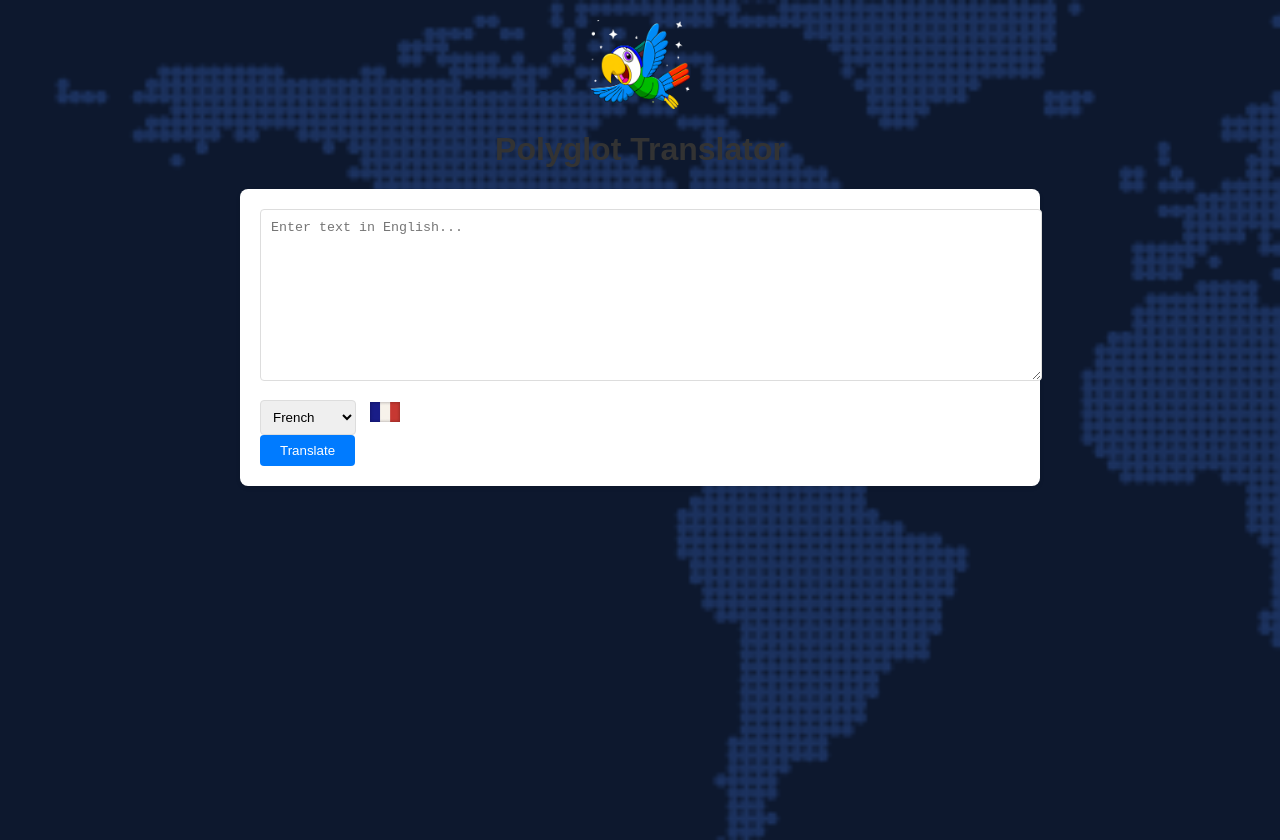
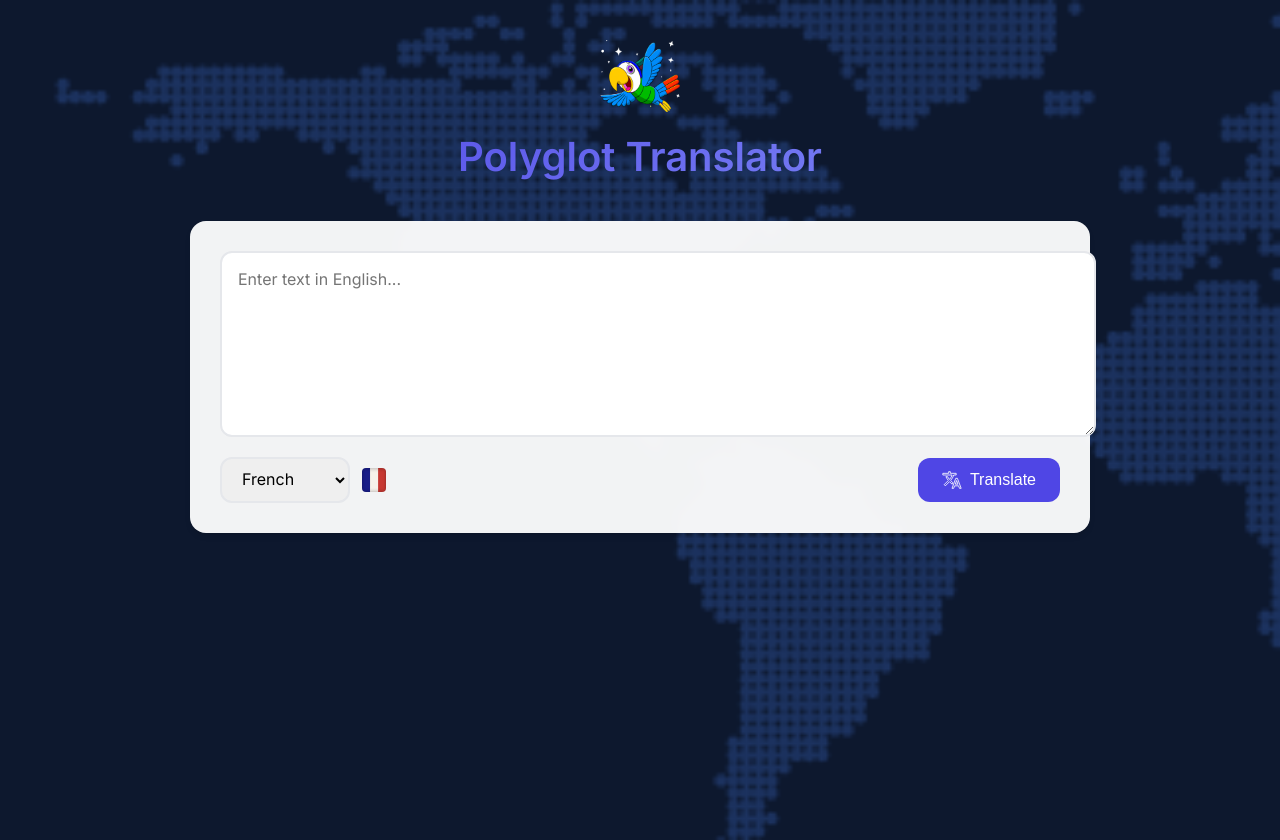
Before and after one commit to choutos/pollyglot, a website built with Vite: page index.html in a window 1280 px wide. Built offline with nearby package versions, Linux system fonts and the light colour scheme; no server answers.

Commit message:
Improve frontend

```diff
--- a/index.css
+++ b/index.css
@@ -1,5 +1,14 @@
+:root {
+    --primary-color: #4F46E5;
+    --hover-color: #4338CA;
+    --background-color: #F3F4F6;
+    --text-color: #1F2937;
+    --border-color: #E5E7EB;
+    --box-shadow: 0 4px 6px -1px rgba(0, 0, 0, 0.1), 0 2px 4px -1px rgba(0, 0, 0, 0.06);
+}
+
 body {
-    font-family: Arial, sans-serif;
+    font-family: 'Inter', sans-serif;
     margin: 0;
     padding: 20px;
     background-image: url('assets/worldmap.png');
@@ -7,68 +16,136 @@ body {
     background-position: center;
     background-repeat: no-repeat;
     min-height: 100vh;
+    color: var(--text-color);
 }
 
 .container {
-    max-width: 800px;
+    max-width: 900px;
     margin: 0 auto;
+    padding: 20px;
+}
+
+.header {
+    text-align: center;
+    margin-bottom: 40px;
+}
+
+.logo {
+    width: 80px;
+    height: auto;
+    margin-bottom: 16px;
 }
 
 h1 {
-    text-align: center;
-    color: #333;
+    font-weight: 600;
+    font-size: 2.5rem;
+    margin: 0;
+    background: linear-gradient(135deg, var(--primary-color), #818CF8);
+    -webkit-background-clip: text;
+    -webkit-text-fill-color: transparent;
 }
 
 .translation-box {
-    background: white;
-    padding: 20px;
-    border-radius: 8px;
-    box-shadow: 0 2px 4px rgba(0,0,0,0.1);
+    background: rgba(255, 255, 255, 0.95);
+    padding: 30px;
+    border-radius: 16px;
+    box-shadow: var(--box-shadow);
+    backdrop-filter: blur(8px);
+}
+
+.input-section {
+    display: flex;
+    flex-direction: column;
+    gap: 20px;
 }
 
 textarea {
     width: 100%;
     height: 150px;
-    margin-bottom: 15px;
-    padding: 10px;
-    border: 1px solid #ddd;
-    border-radius: 4px;
+    padding: 16px;
+    border: 2px solid var(--border-color);
+    border-radius: 12px;
     resize: vertical;
+    font-family: 'Inter', sans-serif;
+    font-size: 1rem;
+    transition: border-color 0.2s;
+}
+
+textarea:focus {
+    outline: none;
+    border-color: var(--primary-color);
+}
+
+.controls {
+    display: flex;
+    gap: 16px;
+    align-items: center;
+    justify-content: space-between;
+}
+
+.select-wrapper {
+    position: relative;
+    display: flex;
+    align-items: center;
+    gap: 12px;
 }
 
 select {
-    padding: 8px;
-    margin-right: 10px;
-    border: 1px solid #ddd;
+    padding: 10px 16px;
+    border: 2px solid var(--border-color);
+    border-radius: 12px;
+    font-size: 1rem;
+    font-family: 'Inter', sans-serif;
+    cursor: pointer;
+    transition: border-color 0.2s;
+}
+
+select:focus {
+    outline: none;
+    border-color: var(--primary-color);
+}
+
+.flag-icon {
+    width: 24px;
+    height: 24px;
     border-radius: 4px;
 }
 
 button {
-    padding: 8px 20px;
-    background-color: #007bff;
+    display: flex;
+    align-items: center;
+    gap: 8px;
+    padding: 12px 24px;
+    background-color: var(--primary-color);
     color: white;
     border: none;
-    border-radius: 4px;
+    border-radius: 12px;
+    font-size: 1rem;
+    font-weight: 500;
     cursor: pointer;
+    transition: background-color 0.2s, transform 0.1s;
 }
 
 button:hover {
-    background-color: #0056b3;
+    background-color: var(--hover-color);
+}
+
+button:active {
+    transform: scale(0.98);
+}
+
+.translate-icon {
+    width: 20px;
+    height: 20px;
 }
 
 .result-box {
-    margin-top: 20px;
-    background: white;
-    padding: 20px;
-    border-radius: 8px;
-    box-shadow: 0 2px 4px rgba(0,0,0,0.1);
+    margin-top: 24px;
+    background: rgba(255, 255, 255, 0.95);
+    padding: 24px;
+    border-radius: 16px;
+    box-shadow: var(--box-shadow);
     display: none;
+    backdrop-filter: blur(8px);
+    line-height: 1.6;
 }
-
-/* Add styles for the logo */
-.logo {
-    width: 100px;
-    height: auto;
-    margin: 0 auto 20px;
-    display: block;
-}
--- a/index.html
+++ b/index.html
@@ -2,14 +2,19 @@
 <html>
     <head>
         <link rel="stylesheet" href="index.css">
+        <link rel="stylesheet" href="https://fonts.googleapis.com/css2?family=Inter:wght@400;500;600&display=swap">
         <title>Polyglot Translator</title>
     </head>
     <body>
         <div class="container">
+            <div class="header">
                 <img src="assets/logo.png" alt="Polyglot Logo" class="logo">
                 <h1>Polyglot Translator</h1>
+            </div>
             <div class="translation-box">
+                <div class="input-section">
                     <textarea id="input-text" placeholder="Enter text in English..."></textarea>
+                    <div class="controls">
                         <div class="select-wrapper">
                             <select id="target-language">
                                 <option value="French" data-flag="assets/fr-flag.png">French</option>
@@ -18,7 +23,14 @@
                             </select>
                             <img id="selected-flag" src="assets/fr-flag.png" alt="Selected language flag" class="flag-icon">
                         </div>
-                <button id="translate-btn">Translate</button>
+                        <button id="translate-btn">
+                            <svg class="translate-icon" viewBox="0 0 24 24" fill="none" stroke="currentColor">
+                                <path d="M12.87 15.07l-2.54-2.51.03-.03A17.52 17.52 0 0014.07 6H17V4h-7V2H8v2H1v2h11.17C11.5 7.92 10.44 9.75 9 11.35 8.07 10.32 7.3 9.19 6.69 8h-2c.73 1.63 1.73 3.17 2.98 4.56l-5.09 5.02L4 19l5-5 3.11 3.11.76-2.04zM18.5 10h-2L12 22h2l1.12-3h4.75L21 22h2l-4.5-12zm-2.62 7l1.62-4.33L19.12 17h-3.24z"/>
+                            </svg>
+                            Translate
+                        </button>
+                    </div>
+                </div>
             </div>
             <div id="result" class="result-box"></div>
         </div>
```
Lines whose indentation alone changed are shown as unchanged.
